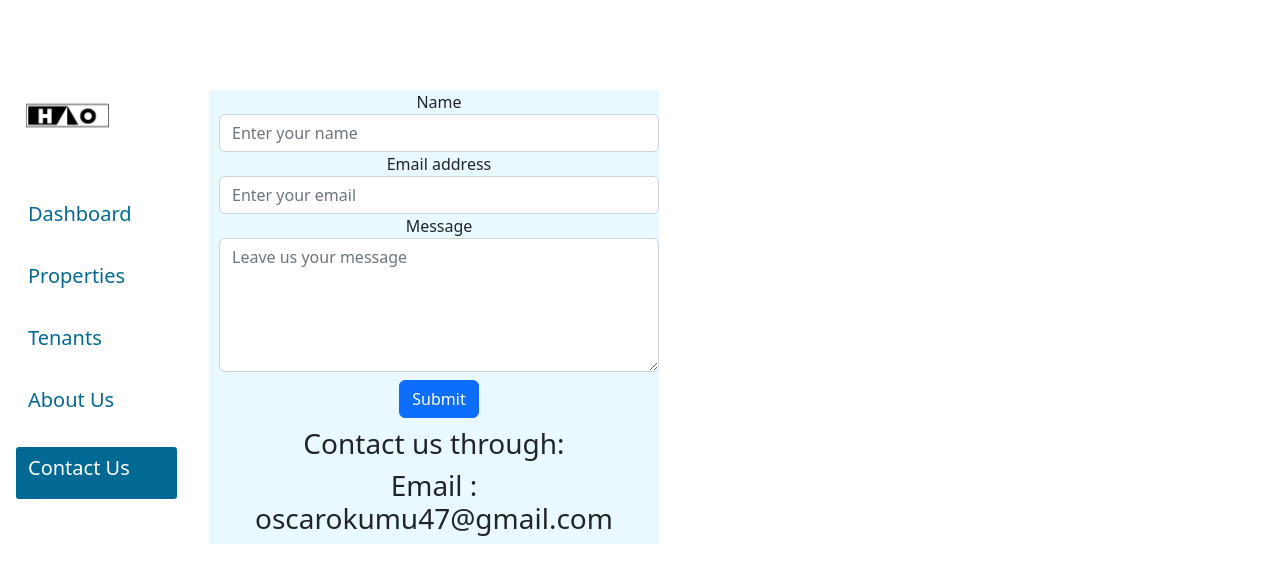
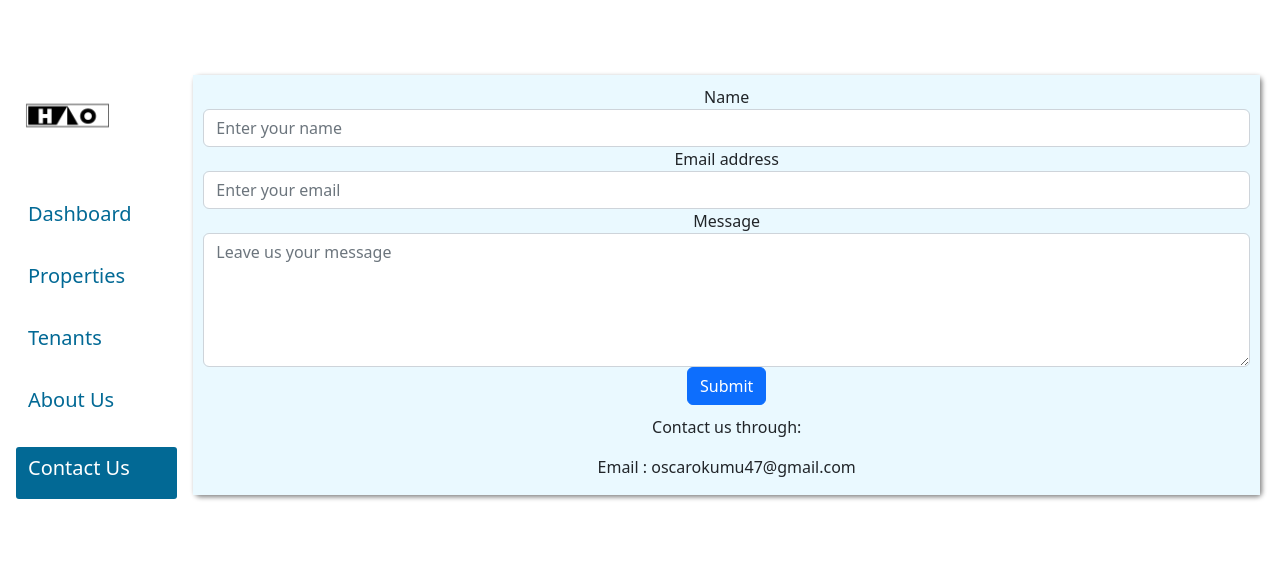
Before and after one commit to Josekariz/hao-frontend, a React (Create React App) app: page /contact_us in a window 1280 px wide. Shown: the top 582 px of the page. Built offline with nearby package versions, Linux system fonts and the light colour scheme.

Commit message:
edit about us styling and update readme

```diff
--- a/src/Pages/Contact/Contact.css
+++ b/src/Pages/Contact/Contact.css
@@ -1,17 +1,23 @@
 /*  */
 .App{
-  width: 85%;
-  position: absolute ;
-  top: 0;
-  right: 0;
-  padding-left: 100px;
-  margin-right: 45%;
-  margin-top: 7%;
-  border-radius: 10%;
+  float: right;
+  clear: both;
+  position: relative ;
+   bottom: 440px;
+   right: 20px;
+  height: 100%;
+  border-radius: 5px;
+  box-shadow: 2px 2px 5px gray;
+
+
+  /* padding-left: 100px; */
+  /* margin-right: 45%;
+  margin-top: 2%; */
 }
 .contact-form{
-  padding-left: 10px;
+  padding: 10px;
+
 }
-#submit-button{
-  margin: 2%;
-}
+/* #root{
+
+} */
--- a/src/Pages/Contact/Contact.js
+++ b/src/Pages/Contact/Contact.js
@@ -15,7 +15,7 @@ class App extends React.Component {
     e.preventDefault();
     axios({
       method: "POST",
-      url: "http:localhost:9292",
+      url: "",
       data: this.state,
     }).then((response) => {
       if (response.data.status === "success") {
@@ -37,12 +37,11 @@ class App extends React.Component {
             <Navbar />
           </div>
           </div>
-          <div className="App col-6" >
+          <div className="App col-10" >
             <div
               style={{
                 backgroundColor: "#eaf9ff",
-                maxHeight: "100%",
-                overflowY: "scroll",
+                width:"100%",
               }}
               className="dashboard-main mh-100 col-10"
             >
@@ -88,14 +87,14 @@ class App extends React.Component {
                 </div>
                 <div className="submit-button">
                   {" "}
-                  <button type="submit" className="btn btn-primary" id="submit-button">
+                  <button type="submit" className="btn btn-primary">
                     Submit
                   </button>
                 </div>
               </form>
               <div className="Contacts">
-                <h3>Contact us through:</h3>
-                <h3>Email : oscarokumu47@gmail.com</h3>
+                <p>Contact us through:</p>
+                <p>Email : oscarokumu47@gmail.com</p>
               </div>
             </div>
           </div>
--- a/src/Pages/Dashboard/OverviewList.js
+++ b/src/Pages/Dashboard/OverviewList.js
@@ -1,16 +1,48 @@
 import React from "react";
-import "../Dashboard/Dashboard.css"
+import "../Dashboard/Dashboard.css";
 
 function OverviewList() {
-  const tableData= <div style={{backgroundColor:"#ffffff"}}className="PropertyRow row gx-0 mx-3 my-3 px-4 py-1">
-  <div className="property_attr col">Silverton Heights</div>
-  <div className="property_attr col">Apartment</div>
-  <div className="property_attr col">Ksh. 55,000</div>
-  <div className="property_attr col">Chris Mbogo</div>
-  {/* <div className="col">
+  // const baseUrl = "http://localhost:9292/";
+  // const [property, setProperty] = useState({});
+  // const [tenant, setTenant] = useState({});
+  // useEffect(() => {
+  //   getProperties();
+  //   getTenants();
+  // }, []);
+
+  // function getProperties() {
+  //   fetch(`${baseUrl}properties`)
+  //     .then((res) => res.json())
+  //     .then((data) => {
+  //       setProperty(data);
+  //     });
+  // }
+  // function getTenants() {
+  //   fetch(`${baseUrl}tenants`)
+  //     .then((res) => res.json())
+  //     .then((data) => {
+  //       setTenant(data);
+  //     });
+  // }
+
+  // let joined = { ...property, ...tenant };
+  // console.log(joined);
+
+  // const tableData = (
+  //   <div
+  //     style={{ backgroundColor: "#ffffff" }}
+  //     className="PropertyRow row gx-0 mx-3 my-3 px-4 py-1"
+  //   >
+  //     <div className="property_attr col">Silverton Heights</div>
+  //     <div className="property_attr col">Apartment</div>
+  //     <div className="property_attr col">Ksh. 55,000</div>
+  //     <div className="property_attr col">Chris Mbogo</div>
+
+    /* <div className="col">
     <button className="deleteBtn">Delete</button>
-  </div> */}
-</div>
+  </div> */
+
+  // );
 
   return (
     <div className="container">
@@ -24,14 +56,42 @@ function OverviewList() {
         <div className="table-headers col">Tenant</div>
         {/* <div className="table-headers col"></div> */}
       </div>
-      {tableData}
-      {tableData}
-      {tableData}
-      {tableData}
-      {tableData}
-      {tableData}
-      {tableData}
-
+      <div
+        style={{ backgroundColor: "#ffffff" }}
+        className="PropertyRow row gx-0 mx-3 my-3 px-4 py-1"
+      >
+        <div className="property_attr col">Silverton Heights</div>
+        <div className="property_attr col">Apartment</div>
+        <div className="property_attr col">Ksh. 10,000</div>
+        <div className="property_attr col">Charlie Dibalde</div>
+      </div>
+      <div
+        style={{ backgroundColor: "#ffffff" }}
+        className="PropertyRow row gx-0 mx-3 my-3 px-4 py-1"
+      >
+        <div className="property_attr col">Juja </div>
+        <div className="property_attr col">Apartment</div>
+        <div className="property_attr col">Ksh. 6,000</div>
+        <div className="property_attr col">Nick ward</div>
+      </div>
+      <div
+        style={{ backgroundColor: "#ffffff" }}
+        className="PropertyRow row gx-0 mx-3 my-3 px-4 py-1"
+      >
+        <div className="property_attr col">Kilimani </div>
+        <div className="property_attr col">Apartments</div>
+        <div className="property_attr col">Ksh. 100,000</div>
+        <div className="property_attr col">Victoria Nase</div>
+      </div>
+      <div
+        style={{ backgroundColor: "#ffffff" }}
+        className="PropertyRow row gx-0 mx-3 my-3 px-4 py-1"
+      >
+        <div className="property_attr col">OuterMall</div>
+        <div className="property_attr col">Mall</div>
+        <div className="property_attr col">Ksh. 10,000,000</div>
+        <div className="property_attr col">Ben K</div>
+      </div>
     </div>
   );
 }
--- a/src/Pages/Properties/PropertiesList.js
+++ b/src/Pages/Properties/PropertiesList.js
@@ -19,7 +19,7 @@ function PropertiesList({ search, property, getProperties }) {
           <div className="property_attr col">{property.property_name}</div>
           <div className="property_attr col">{property.location}</div>
           <div className="property_attr col">{property.property_type}</div>
-          <div className="property_attr col">property.nu</div>
+          <div className="property_attr col">{property.property_size}</div>
 
           <div className="col">
             <button
@@ -53,7 +53,7 @@ function PropertiesList({ search, property, getProperties }) {
         <div className="table-headers col">Property name</div>
         <div className="table-headers col">Location</div>
         <div className="table-headers col">Property Type</div>
-        <div className="table-headers col">User</div>
+        <div className="table-headers col">Size in sq feet</div>
         <div className="table-headers col">Delete</div>
       </div>
       {tableData}
```
Also changed, not shown: 1 other file (tests, documents, lock files or other folders).
